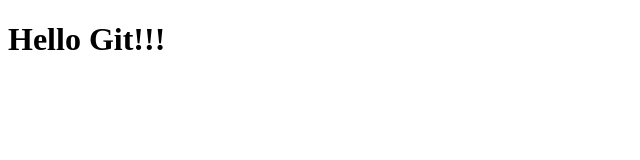
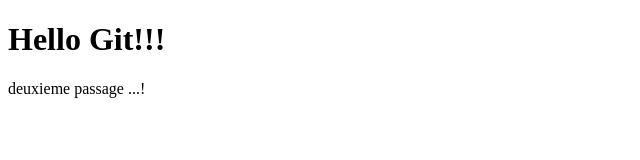
Before and after one commit to NathalieGout/git-test, a plain HTML site: page index.html in a window 1280 px wide. Shown: the whole page, without its empty margins (0-640 px from the left). Drawn offline with Linux system fonts and the light colour scheme.

Commit message:
i commit two

```diff
--- a/index.html
+++ b/index.html
@@ -6,6 +6,8 @@
 </head>
 <body>
 	<h1>Hello Git!!!</h1>
+	<p>deuxieme passage ...!
+	</p>
 
 </body>
 </html>
```
